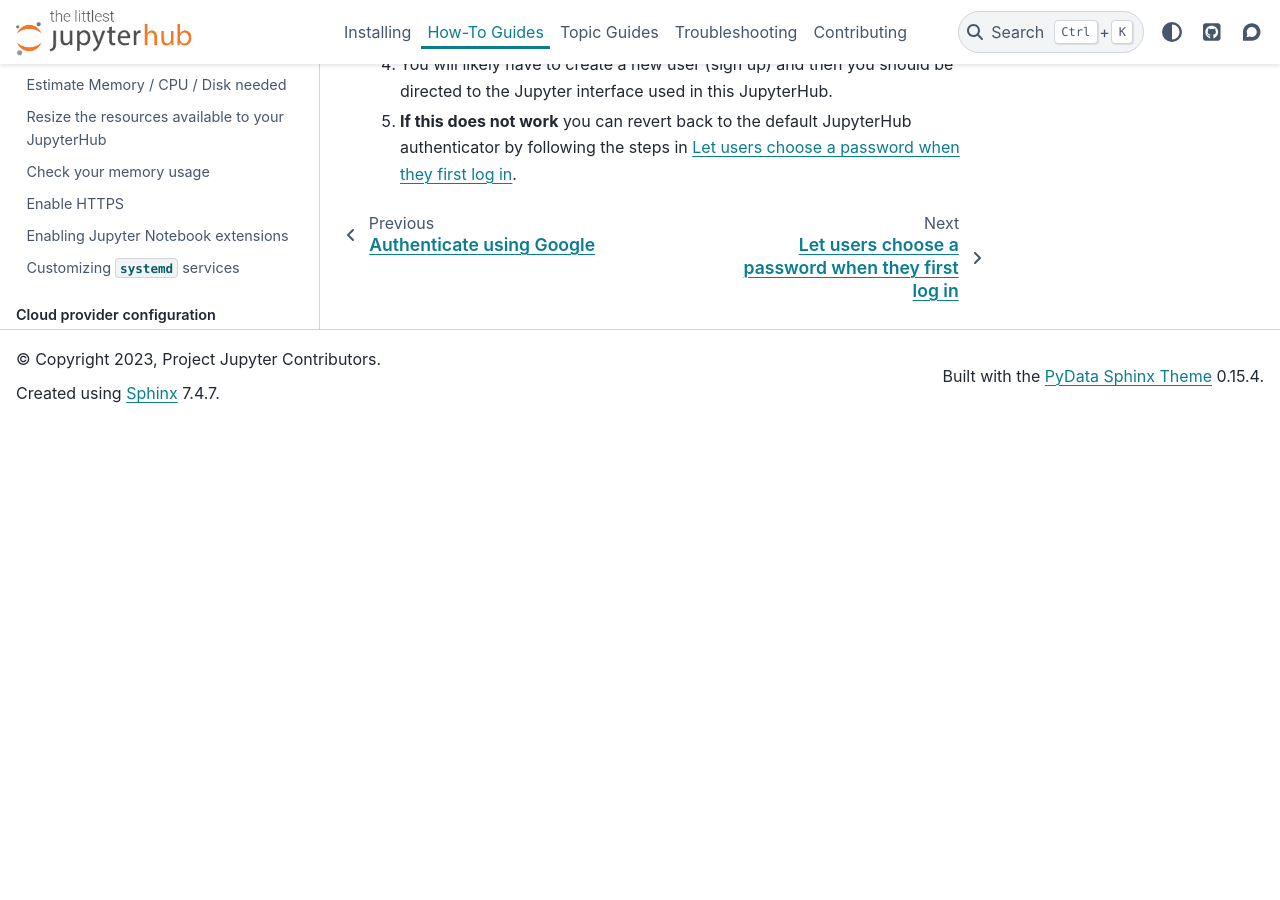
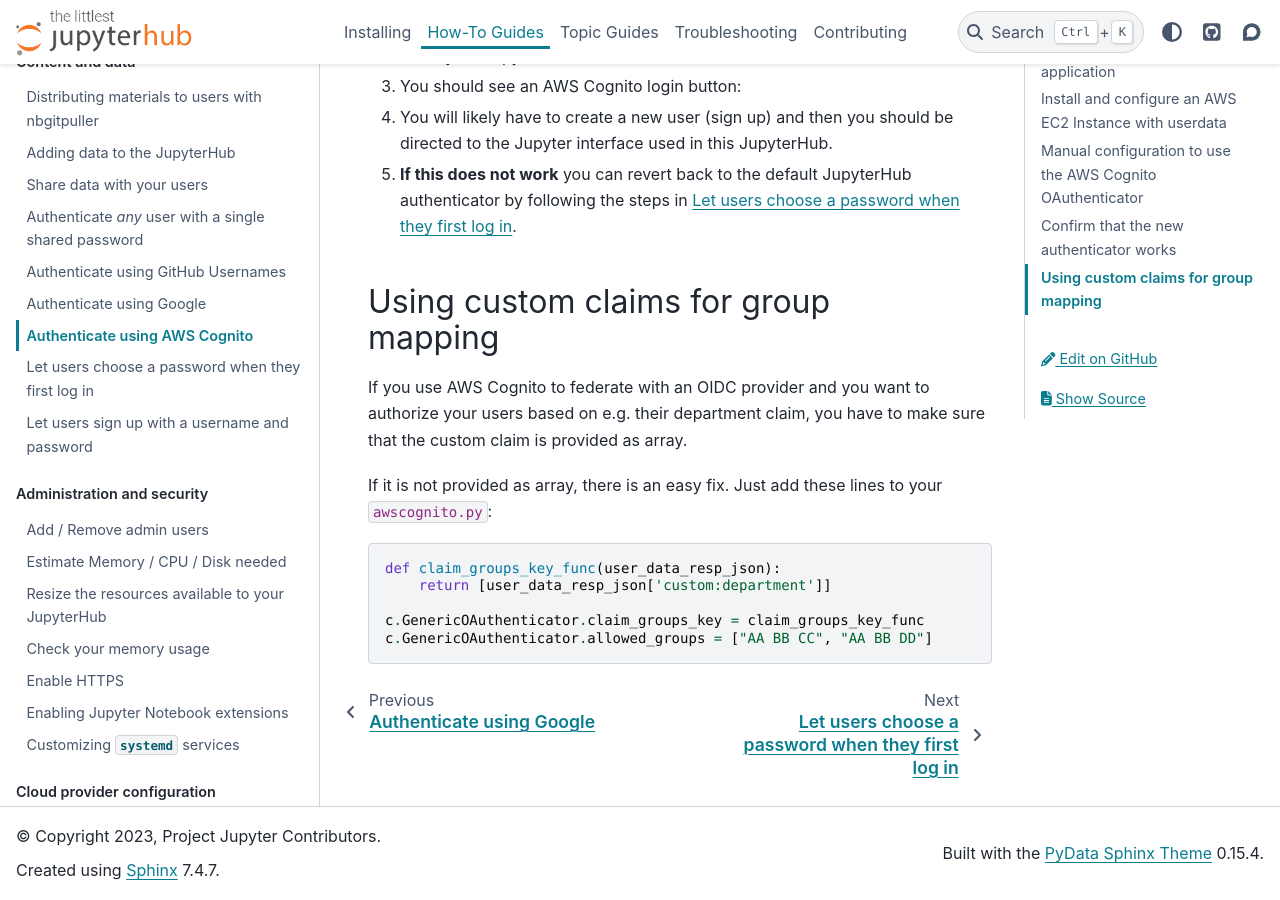
Before and after one commit to jupyterhub/the-littlest-jupyterhub, a Sphinx documentation site: the page built from docs/howto/auth/awscognito.rst, in a window 1280 px wide and 900 px high, scrolled down 2847 px. Built offline with Sphinx 7.4.7 and the PyData theme 0.15.4, drawn with Linux system fonts in a browser that asks for light colours; pages that are not in the unit, such as notebooks, are missing from menus; before the commit the page ends 3269 px from its top, so only the background shows below that; some of the changed text lies outside the part shown.

Commit message:
docs(awscognito): add custom claims example
After struggling with my custom department claim and getting helped in https://discourse.jupyter.org/t/genericauthenticator-with-cognito-how-to-check-for-department-match/18105/1 I wanted to give back to the community.

```diff
--- a/docs/howto/auth/awscognito.rst
+++ b/docs/howto/auth/awscognito.rst
@@ -59,10 +59,12 @@
         c.GenericOAuthenticator.userdata_url = "https://your-AWSCognito-domain/oauth2/userInfo"
         c.GenericOAuthenticator.logout_redirect_url = "https://your-AWSCognito-domain/oauth2/logout"
 
-        # these are always the same
+        # you may rename the login button here
         c.GenericOAuthenticator.login_service = "AWS Cognito"
+
+        # if you use an AWS Cognito user pool, this is the username key
         c.GenericOAuthenticator.username_key = "username"
-        c.GenericOAuthenticator.userdata_method = "POST"
+
         EOF
 
         tljh-config set auth.type oauthenticator.generic.GenericOAuthenticator
@@ -89,10 +91,11 @@
     c.GenericOAuthenticator.userdata_url = "https://your-AWSCognito-domain/oauth2/userInfo"
     c.GenericOAuthenticator.logout_redirect_url = "https://your-AWSCognito-domain/oauth2/logout"
 
-    # these are always the same
+    # you may rename the login button here
     c.GenericOAuthenticator.login_service = "AWS Cognito"
+
+    # if you use an AWS Cognito user pool, this is the username key
     c.GenericOAuthenticator.username_key = "username"
-    c.GenericOAuthenticator.userdata_method = "POST"
 
 We'll use the ``tljh-config`` tool to configure your JupyterHub's authentication.
 For more information on ``tljh-config``, see :ref:`topic/tljh-config`.
@@ -120,3 +123,18 @@
 
 #. **If this does not work** you can revert back to the default
    JupyterHub authenticator by following the steps in :ref:`howto/auth/firstuse`.
+
+Using custom claims for group mapping
+=====================================
+
+If you use AWS Cognito to federate with an OIDC provider and you want to authorize
+your users based on e.g. their department claim, you have to make sure that the custom
+claim is provided as array.
+
+If it is not provided as array, there is an easy fix. Just add these lines to your ``awscognito.py``::
+
+    def claim_groups_key_func(user_data_resp_json):
+        return [user_data_resp_json['custom:department']]
+
+    c.GenericOAuthenticator.claim_groups_key = claim_groups_key_func
+    c.GenericOAuthenticator.allowed_groups = ["AA BB CC", "AA BB DD"]
```
